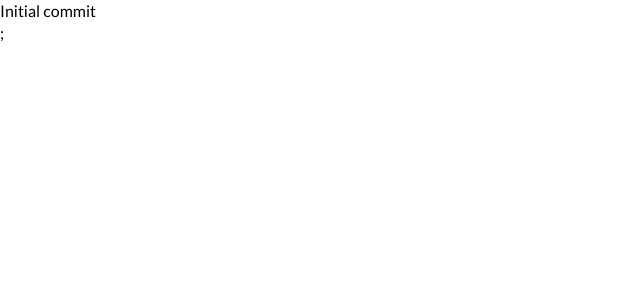
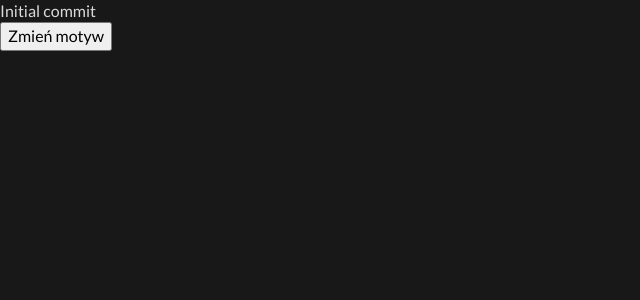
Before and after one commit to giro39/cv, a React (Vite) app in the folder cv/: page / in a window 1280 px wide. Shown: the top 300 px of the page, without its empty margins (0-640 px from the left). Built offline with nearby package versions, Linux system fonts and the light colour scheme.

Commit message:
Add theme switching

```diff
--- a/cv/src/App.scss
+++ b/cv/src/App.scss
@@ -0,0 +1,6 @@
+@use "./vars" as *;
+
+body {
+    background-color: $background;
+    color: $text-1;
+}
--- a/cv/src/App.tsx
+++ b/cv/src/App.tsx
@@ -1,9 +1,22 @@
+import { useEffect, useState } from "react";
 import "./App.scss";
 
 function App() {
+    const [theme, setTheme] = useState(localStorage.getItem("theme") || "dark");
+
+    useEffect(() => {
+        document.documentElement.setAttribute("theme", theme);
+        localStorage.setItem("theme", theme);
+    }, [theme]);
+
+    const toggleTheme = () => {
+        setTheme(theme === "dark" ? "light" : "dark");
+    };
+
     return (
         <main>
-            <div>Initial commit</div>;
+            <div>Initial commit</div>
+            <button onClick={toggleTheme}>Zmień motyw</button>
         </main>
     );
 }
--- a/cv/src/_vars.scss
+++ b/cv/src/_vars.scss
@@ -1,12 +1,12 @@
 :root {
-    [theme="light"] {
+    &[theme="light"] {
         --background: #f4f4f4;
         --text-1: #252525;
         --text-2: #747474;
         --header: #000000;
         --accent: #ff6b6b;
     }
-    [theme="dark"] {
+    &[theme="dark"] {
         --background: #181818;
         --text-1: #dadada;
         --text-2: #7d7d7d;
```
